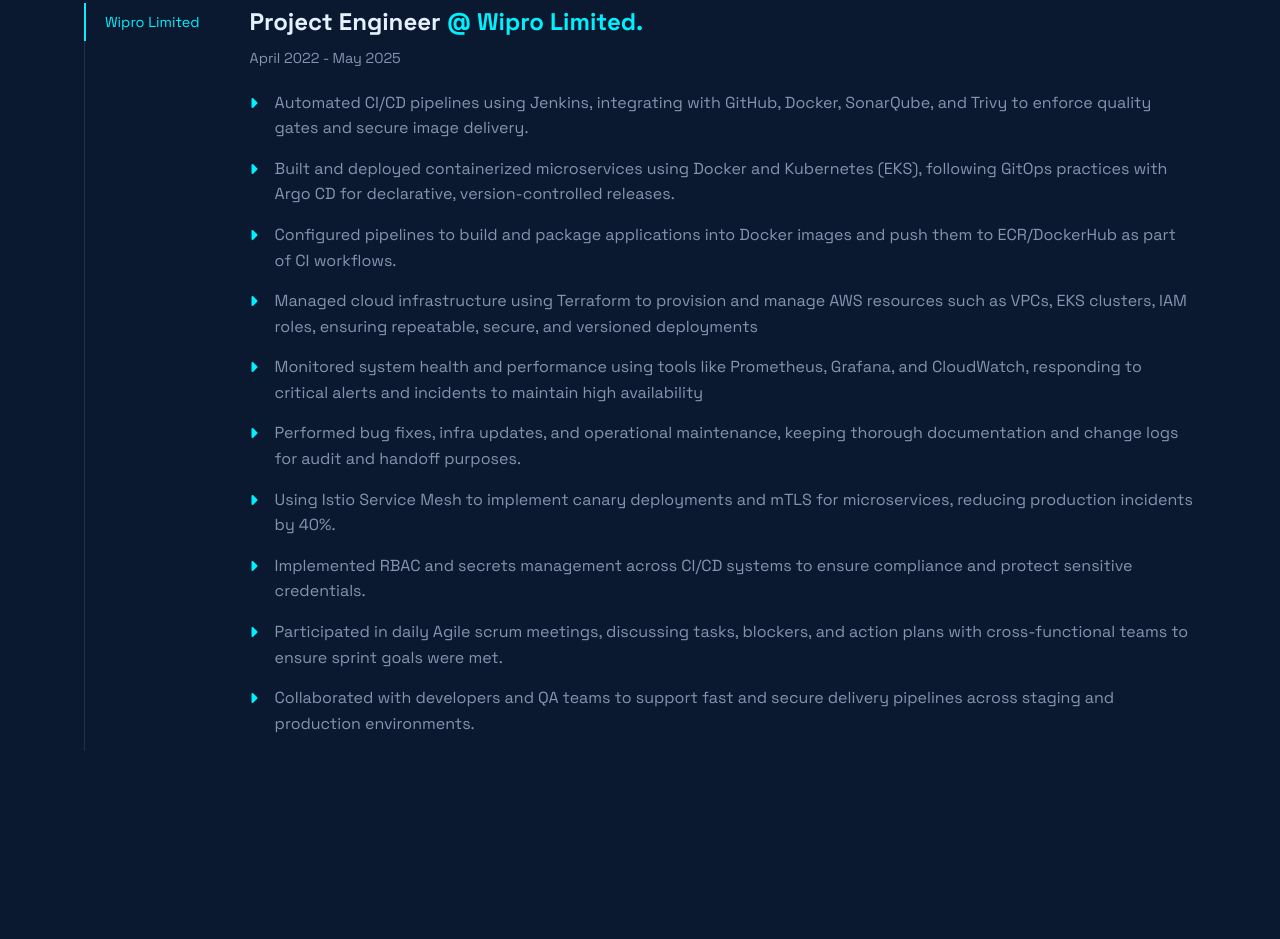
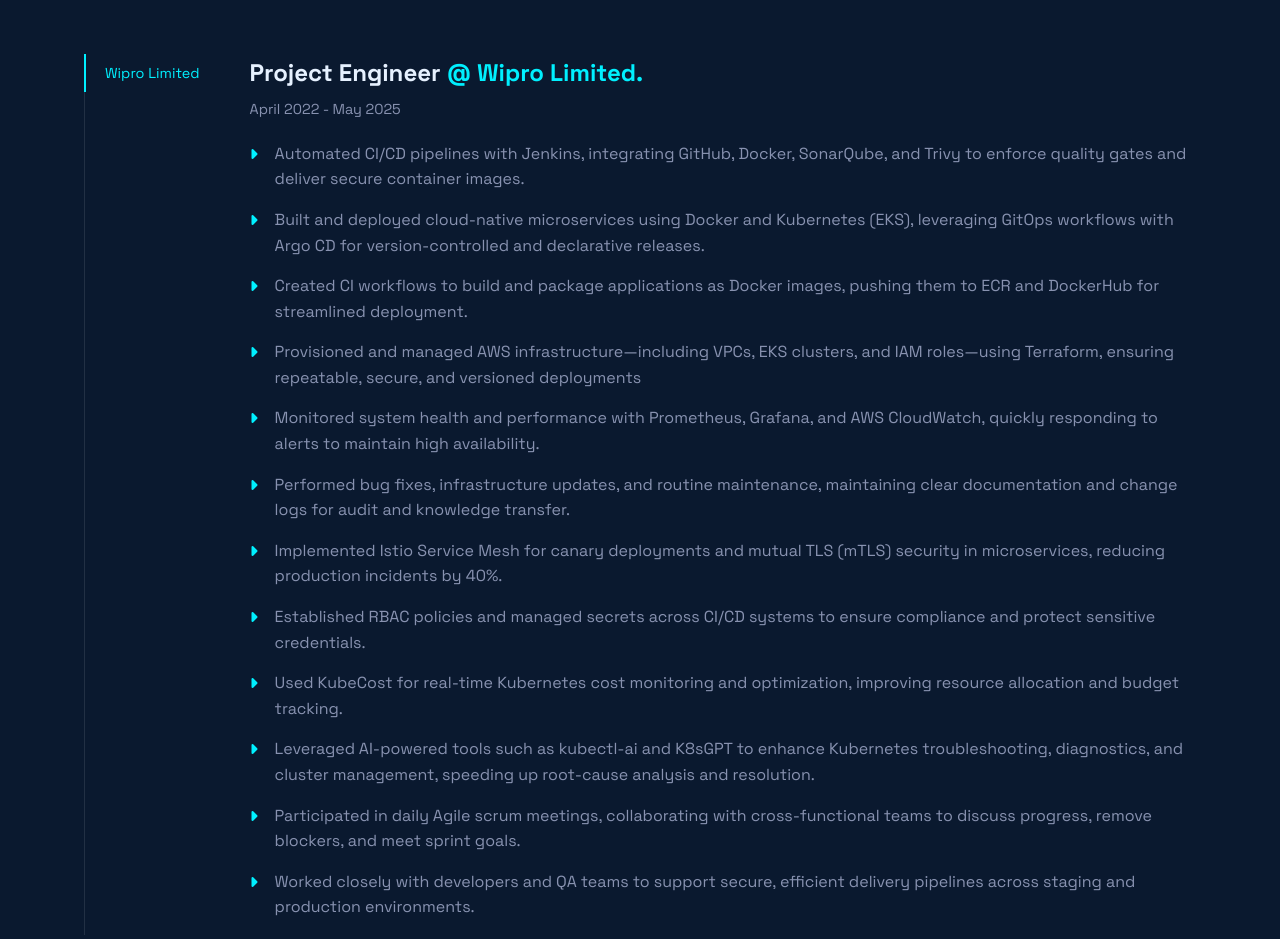
Before and after one commit to Anilkaram/Anilkumar_Portfolio, a plain HTML site: page index.html in a window 1280 px wide. Shown: the part 1661-2600 px from the top of the page. Drawn offline with Linux system fonts and the light colour scheme.

Commit message:
more content

```diff
--- a/index.html
+++ b/index.html
@@ -51,7 +51,7 @@
                 <h4 class="hero-subtitle">Hi, my name is</h4>
                 <h1 class="hero-title">Karampuri Anilkumar</h1>
                 <h2 class="hero-tagline">I build cloud-native solutions.</h2>
-                <p class="hero-description">I'm a DevOps Engineer specializing in designing and implementing scalable infrastructure, CI/CD pipelines, and automation solutions that bridge development and operations.</p>
+                <p class="hero-description">I create robust cloud-native solutions as a DevOps Engineer, focusing on scalable infrastructure, seamless CI/CD pipelines, and smart automation. My passion is helping teams deliver faster, more reliable software by bridging the gap between development and operations.</p>
                 <a href="#experience" class="btn btn-primary">
                     <span>View My Works</span>
                     <i class="fas fa-arrow-right"></i>
@@ -78,8 +78,8 @@
 
         <div class="about-content">
             <div class="about-text">
-                <p>I'm a passionate DevOps Engineer with 3 years of experience architecting cloud solutions that enable teams to deliver software faster and more reliably. My expertise spans across the entire DevOps lifecycle from infrastructure automation to continuous deployment.</p>
-                <p>I specialize in transforming traditional workflows into modern, automated pipelines that improve efficiency while maintaining security and compliance standards.</p>
+                <p>I'm a DevOps Engineer with 3 years of hands-on experience designing and implementing cloud-native solutions that help teams deliver software quickly and reliably. My background covers the full DevOps lifecycle, from automating infrastructure to setting up robust continuous integration and deployment pipelines.</p>
+                <p>I focus on streamlining development and operations by replacing manual processes with automated workflows, always prioritizing security and compliance. I enjoy collaborating with cross-functional teams to build scalable systems and drive continuous improvement across the organization.</p>
 
                 <div class="skills-container">
                     <!-- Infrastructure & Cloud -->
@@ -143,43 +143,51 @@
                     <ul class="experience-list">
                         <li>
                             <i class="fas fa-caret-right"></i>
-                            <span>Automated CI/CD pipelines using Jenkins, integrating with GitHub, Docker, SonarQube, and Trivy to enforce quality gates and secure image delivery.</span>
+                            <span>Automated CI/CD pipelines with Jenkins, integrating GitHub, Docker, SonarQube, and Trivy to enforce quality gates and deliver secure container images.</span>
                         </li>
                         <li>
                             <i class="fas fa-caret-right"></i>
-                            <span>Built and deployed containerized microservices using Docker and Kubernetes (EKS), following GitOps practices with Argo CD for declarative, version-controlled releases.</span>
+                            <span>Built and deployed cloud-native microservices using Docker and Kubernetes (EKS), leveraging GitOps workflows with Argo CD for version-controlled and declarative releases.</span>
                         </li>
                         <li>
                             <i class="fas fa-caret-right"></i>
-                            <span>Configured pipelines to build and package applications into Docker images and push them to ECR/DockerHub as part of CI workflows.</span>
+                            <span>Created CI workflows to build and package applications as Docker images, pushing them to ECR and DockerHub for streamlined deployment.</span>
                         </li>
                         <li>
                             <i class="fas fa-caret-right"></i>
-                            <span>Managed cloud infrastructure using Terraform to provision and manage AWS resources such as VPCs, EKS clusters, IAM roles, ensuring repeatable, secure, and versioned deployments</span>
+                            <span>Provisioned and managed AWS infrastructure—including VPCs, EKS clusters, and IAM roles—using Terraform, ensuring repeatable, secure, and versioned deployments</span>
                         </li>
                         <li>
                             <i class="fas fa-caret-right"></i>
-                            <span>Monitored system health and performance using tools like Prometheus, Grafana, and CloudWatch, responding to critical alerts and incidents to maintain high availability</span>
+                            <span>Monitored system health and performance with Prometheus, Grafana, and AWS CloudWatch, quickly responding to alerts to maintain high availability.</span>
                         </li>
                         <li>
                             <i class="fas fa-caret-right"></i>
-                            <span>Performed bug fixes, infra updates, and operational maintenance, keeping thorough documentation and change logs for audit and handoff purposes.</span>
+                            <span>Performed bug fixes, infrastructure updates, and routine maintenance, maintaining clear documentation and change logs for audit and knowledge transfer.</span>
                         </li>
                         <li>
                             <i class="fas fa-caret-right"></i>
-                            <span>Using Istio Service Mesh to implement canary deployments and mTLS for microservices, reducing production incidents by 40%.</span>
+                            <span>Implemented Istio Service Mesh for canary deployments and mutual TLS (mTLS) security in microservices, reducing production incidents by 40%.</span>
                         </li>
                         <li>
                             <i class="fas fa-caret-right"></i>
-                            <span>Implemented RBAC and secrets management across CI/CD systems to ensure compliance and protect sensitive credentials.</span>
+                            <span>Established RBAC policies and managed secrets across CI/CD systems to ensure compliance and protect sensitive credentials.</span>
                         </li>
                         <li>
                             <i class="fas fa-caret-right"></i>
-                            <span>Participated in daily Agile scrum meetings, discussing tasks, blockers, and action plans with cross-functional teams to ensure sprint goals were met.</span>
+                            <span>Used KubeCost for real-time Kubernetes cost monitoring and optimization, improving resource allocation and budget tracking.</span>
                         </li>
                         <li>
                             <i class="fas fa-caret-right"></i>
-                            <span>Collaborated with developers and QA teams to support fast and secure delivery pipelines across staging and production environments.</span>
+                            <span>Leveraged AI-powered tools such as kubectl-ai and K8sGPT to enhance Kubernetes troubleshooting, diagnostics, and cluster management, speeding up root-cause analysis and resolution.</span>
+                        </li>
+                        <li>
+                            <i class="fas fa-caret-right"></i>
+                            <span>Participated in daily Agile scrum meetings, collaborating with cross-functional teams to discuss progress, remove blockers, and meet sprint goals.</span>
+                        </li>
+                        <li>
+                            <i class="fas fa-caret-right"></i>
+                            <span>Worked closely with developers and QA teams to support secure, efficient delivery pipelines across staging and production environments.</span>
                         </li>
                     </ul>
                 </div>
@@ -324,7 +332,7 @@
         <div class="skills-grid">
             <!-- Row 1 -->
             <div class="skill-category">
-                <h3>Cloud</h3>
+                <h3>Cloud & AI</h3>
                 <div class="skill-item">
                     <span class="skill-name">AWS</span>
                     <div class="skill-bar">
@@ -333,6 +341,18 @@
                 </div>
                 <div class="skill-item">
                     <span class="skill-name">Azure</span>
+                    <div class="skill-bar">
+                        <div class="skill-progress" style="width: 80%"></div>
+                    </div>
+                </div>
+                <div class="skill-item">
+                    <span class="skill-name">KubeCost</span>
+                    <div class="skill-bar">
+                        <div class="skill-progress" style="width: 80%"></div>
+                    </div>
+                </div>
+                <div class="skill-item">
+                    <span class="skill-name">Kubectl-ai</span>
                     <div class="skill-bar">
                         <div class="skill-progress" style="width: 80%"></div>
                     </div>
```
